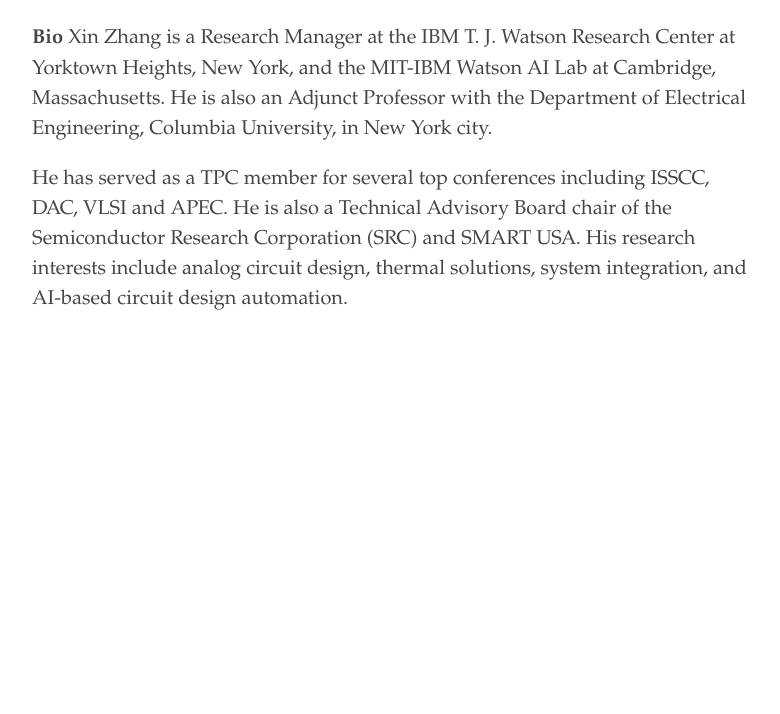
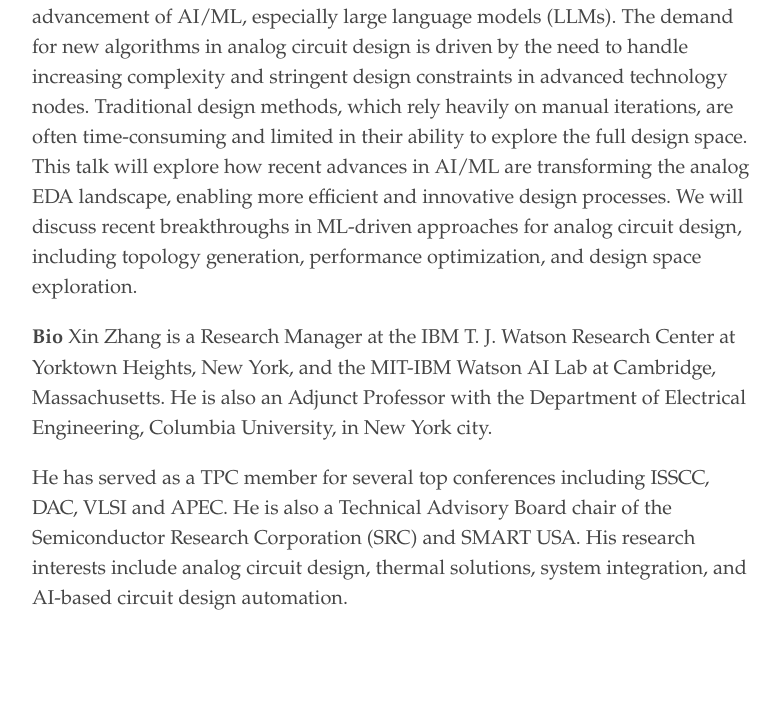
Before and after one commit to uvaml/uvaml.github.io, a Jekyll site: the page built from _texts/2025-04-23.md, in a window 1280 px wide. Shown: the part 635-1349 px from the top of the page, without its empty margins (248-1028 px from the left). Built offline with Jekyll 4.4.1, drawn with Linux system fonts in a browser that asks for light colours; before the commit the page ends 1049 px from its top, so only the background shows below that; some of the changed text lies outside the part shown.

Commit message:
add Xin's talk

```diff
--- a/_texts/2025-04-23.md
+++ b/_texts/2025-04-23.md
@@ -8,12 +8,12 @@
 time: 2025-04-23
 hour: 12:00 - 13:00 ET
 loc: "Olsson 105"
-zoom: ""
+zoom: "https://virginia.zoom.us/j/98851188506?pwd=xPh9LQab20djtxGfTRNVo8YrMGenss.1"
 editor: Yen-Ling Kuo
 ---
 
 **Abstract**
-TBD
+The automation of analog circuit design is rapidly evolving with recent advancement of AI/ML, especially large language models (LLMs). The demand for new algorithms in analog circuit design is driven by the need to handle increasing complexity and stringent design constraints in advanced technology nodes. Traditional design methods, which rely heavily on manual iterations, are often time-consuming and limited in their ability to explore the full design space. This talk will explore how recent advances in AI/ML are transforming the analog EDA landscape, enabling more efficient and innovative design processes. We will discuss recent breakthroughs in ML-driven approaches for analog circuit design, including topology generation, performance optimization, and design space exploration.
 
 **Bio**
 Xin Zhang is a Research Manager at the IBM T. J. Watson Research Center at Yorktown Heights, New York, and the MIT-IBM Watson AI Lab at Cambridge, Massachusetts. He is also an Adjunct Professor with the Department of Electrical Engineering, Columbia University, in New York city.
```
